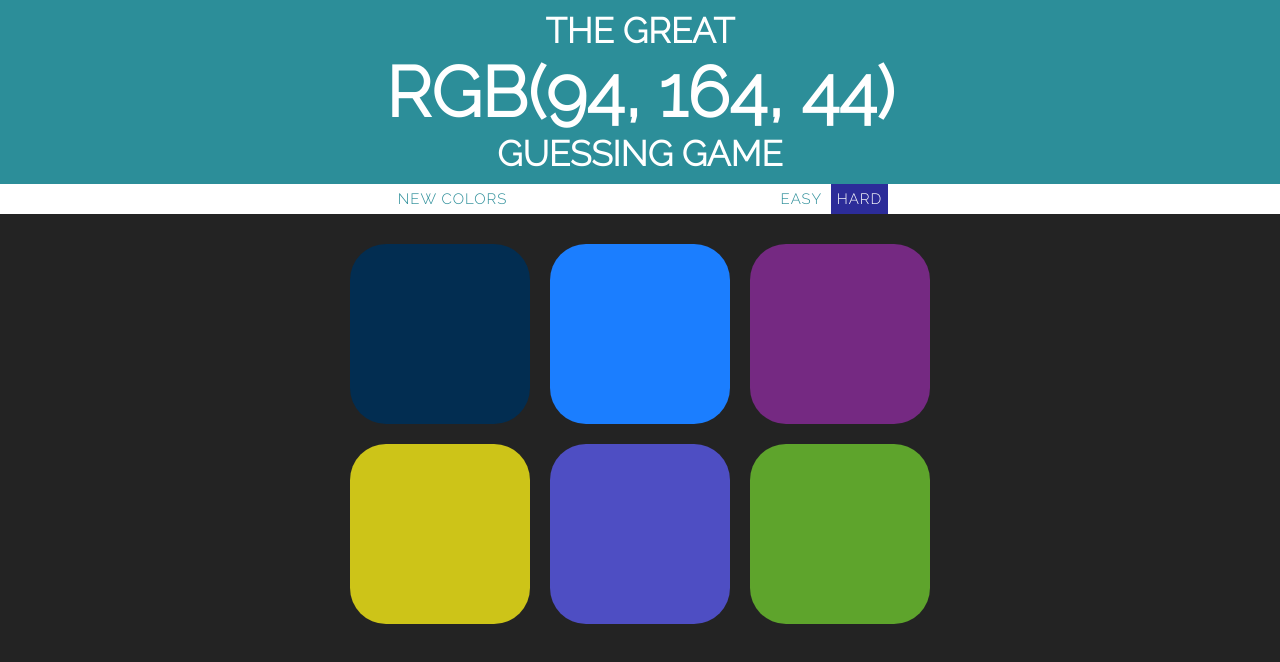
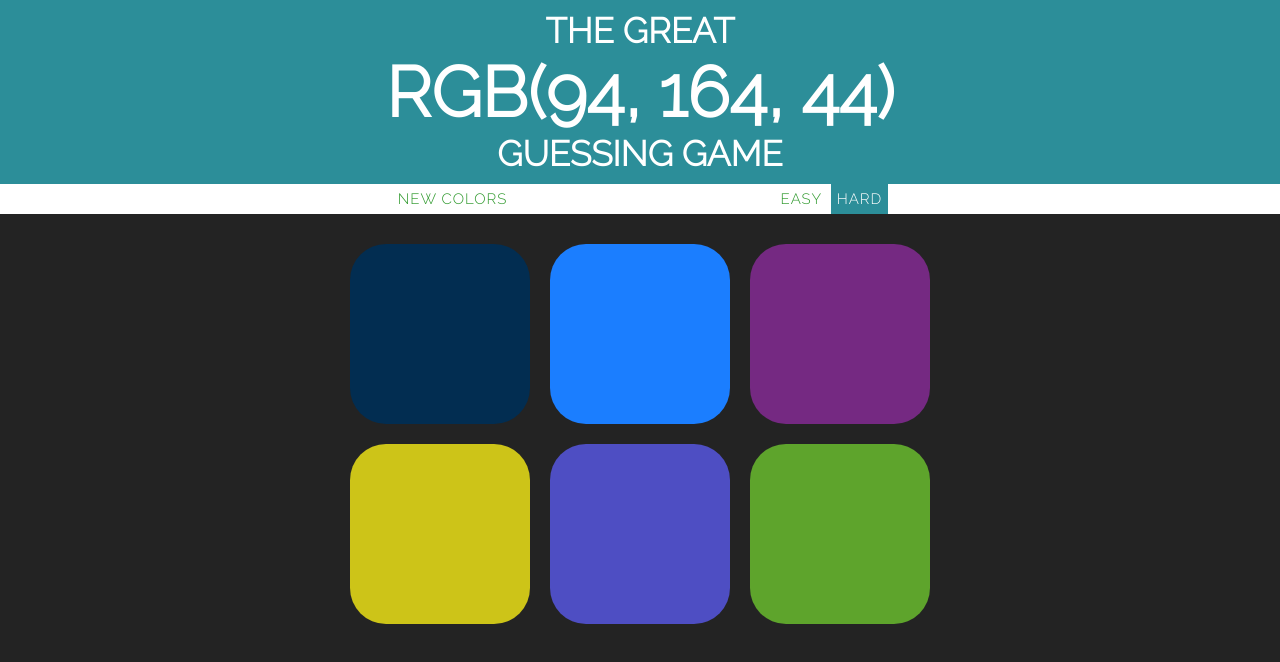
Before and after one commit to puneetkumarrr/Blockchain, a website built with webpack: page src/Blockchain_frontend/src/index.html in a window 1280 px wide. Built offline with nearby package versions, Linux system fonts and the light colour scheme; files whose address does not match are found by name.

Commit message:
button change

```diff
--- a/src/Blockchain_frontend/assets/main.css
+++ b/src/Blockchain_frontend/assets/main.css
@@ -55,7 +55,7 @@ h1 {
 
 button {
 	outline: none;
-	color: #2C8E99;
+	color: #2e992c;
 	font-family: "Raleway", Sans-serif;
 	text-transform: uppercase;
 	font-size: 1.5em;
@@ -74,7 +74,7 @@ button:hover {
 }
 
 .selected {
-	background-color: rgb(44, 44, 153);
+	background-color: #2C8E99;
 	color: white;
 }
 
```
